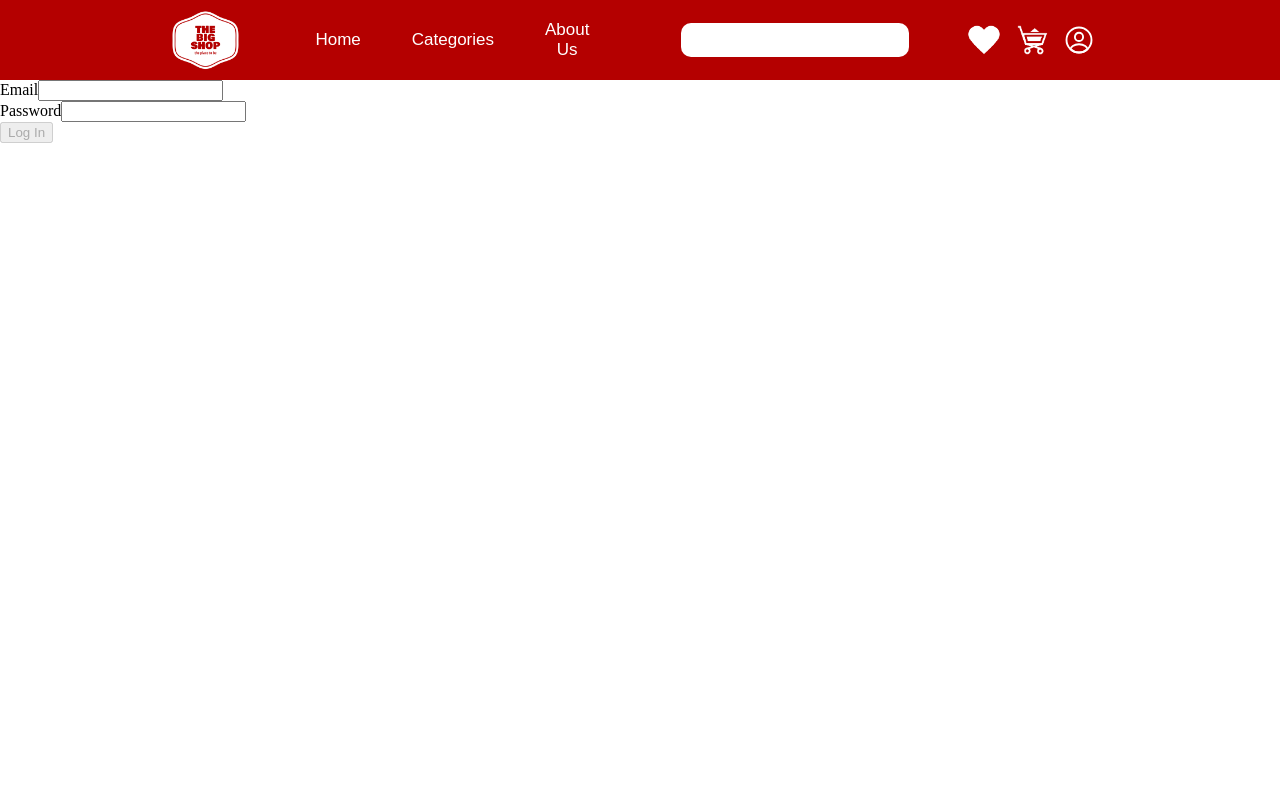
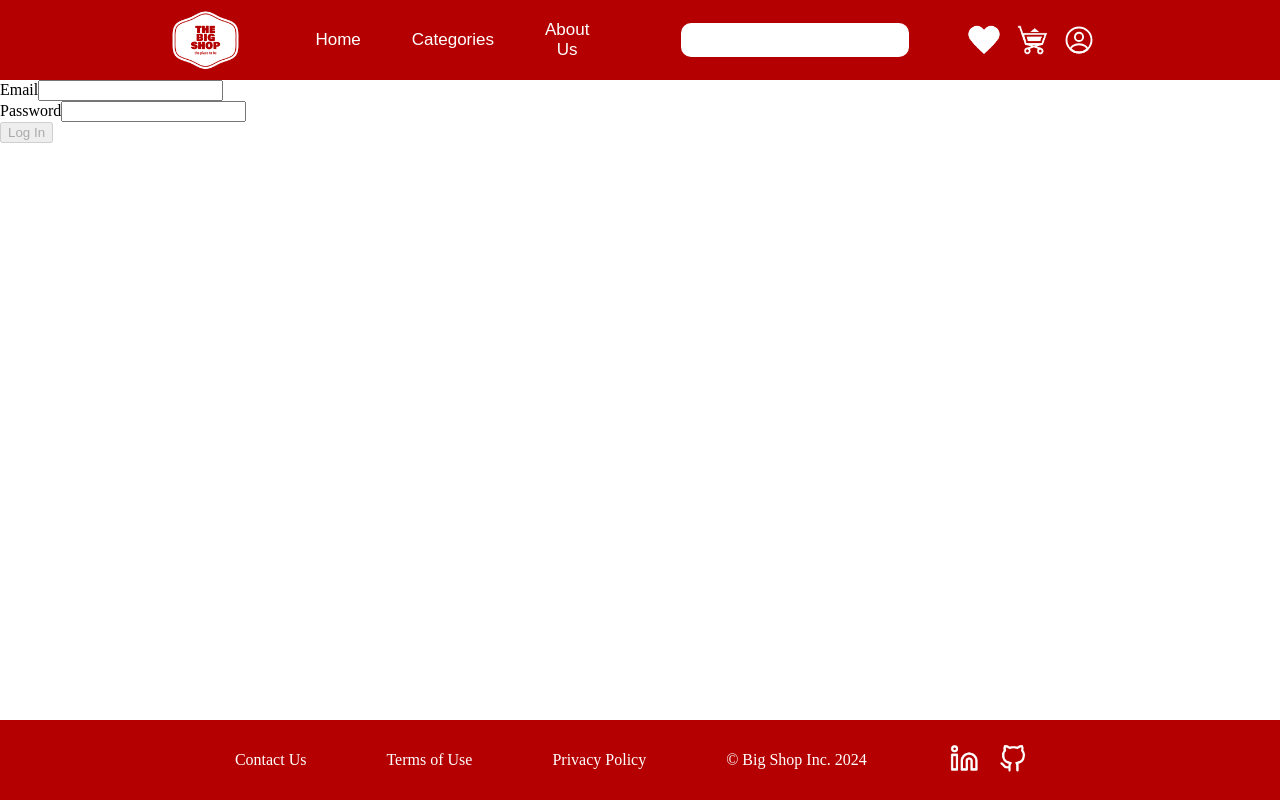
Before and after one commit to BrunoFares/e-commerce-website, an Angular app: page /login in a window 1280 px wide. Built offline with nearby package versions, Linux system fonts and the light colour scheme.

Commit message:
Set up the footer component.

```diff
--- a/src/app/app.component.html
+++ b/src/app/app.component.html
@@ -1,2 +1,3 @@
 <app-header></app-header>
 <router-outlet></router-outlet>
+<app-footer></app-footer>
--- a/src/app/core/app-shell/footer/footer.component.html
+++ b/src/app/core/app-shell/footer/footer.component.html
@@ -1 +1,10 @@
-<p>footer works!</p>
+<nav>
+    <a href="#">Contact Us</a>
+    <a href="#">Terms of Use</a>
+    <a href="#">Privacy Policy</a>
+    <p>© Big Shop Inc. 2024</p>
+    <div>
+        <img class="icons" src="linkedin.png" alt="Our LinkedIn page" (click)="goToLink('https://www.linkedin.com/in/bruno-fares-570797299/')">
+        <img class="icons" src="github.png" alt="Our GitHub page" (click)="goToLink('https://github.com/BrunoFares')">
+    </div>
+</nav>
--- a/src/app/core/app-shell/footer/footer.component.scss
+++ b/src/app/core/app-shell/footer/footer.component.scss
@@ -0,0 +1,23 @@
+nav {
+    display: flex;
+    align-items: center;
+    background-color: rgb(180, 0, 0);
+    justify-content: center;
+    color: white;
+    gap: 5em;
+    height: 5em;
+}
+
+a {
+    text-decoration: none;
+    color: white;
+}
+
+a:hover {
+    text-decoration: underline;
+}
+
+img {
+    height: 30px;
+    margin-right: 1em;
+}
--- a/src/app/core/app-shell/footer/footer.component.ts
+++ b/src/app/core/app-shell/footer/footer.component.ts
@@ -6,5 +6,7 @@ import { Component } from '@angular/core';
   styleUrl: './footer.component.scss'
 })
 export class FooterComponent {
-
+  goToLink(url: string) {
+    location.href = url;
+  }
 }
--- a/src/styles.scss
+++ b/src/styles.scss
@@ -2,3 +2,13 @@
 * {
     margin: 0;
 }
+
+app-footer {
+    position: absolute;
+    bottom: 0;
+    width: 100%;
+}
+
+.icons {
+    cursor: pointer;
+}
```
Also changed, not shown: public/github.png (added), public/linkedin.png (added).
